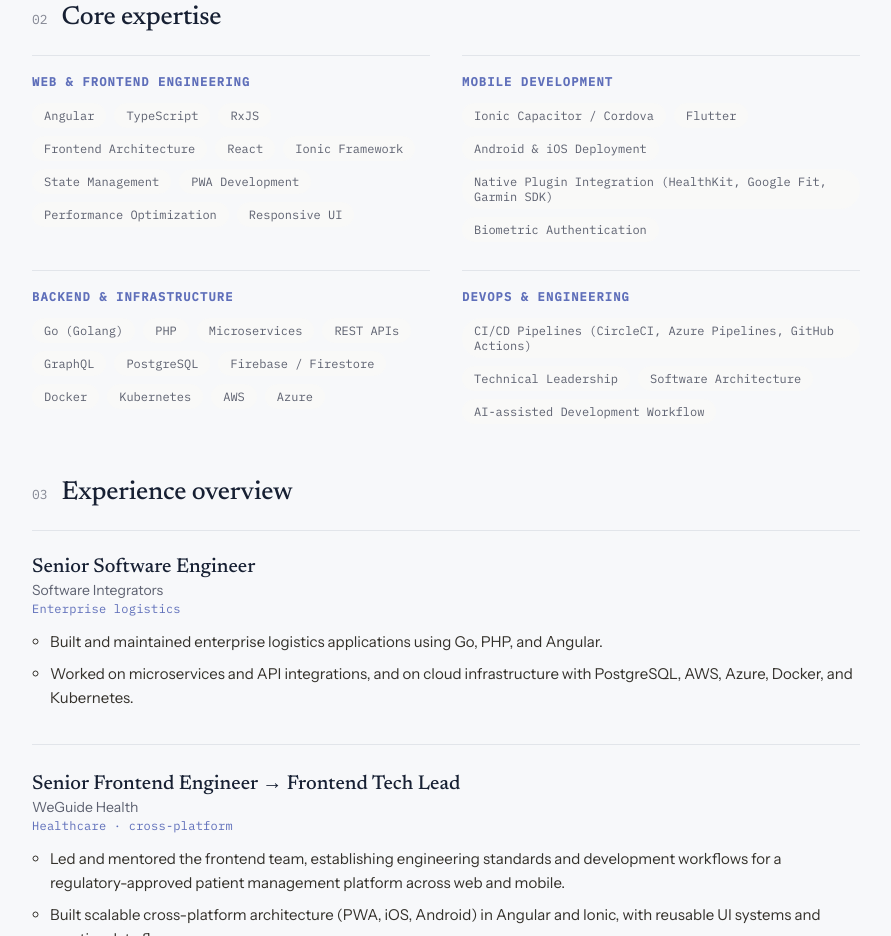
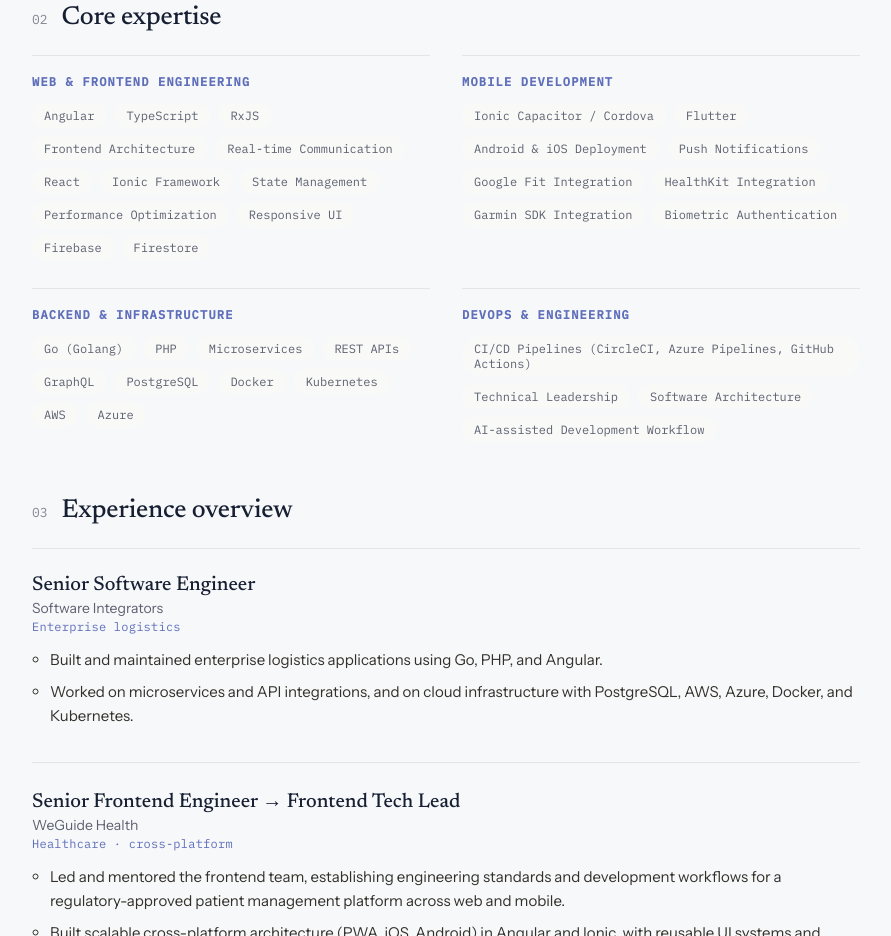
Before and after one commit to rifaniponk/ponkcoding, a React (Vite) app: page /profile in a window 1280 px wide. Shown: the part 1040-1976 px from the top of the page, without its empty margins (194-1085 px from the left). Built offline with nearby package versions, Linux system fonts and the light colour scheme.

Commit message:
update core expertise

```diff
--- a/src/pages/Profile/Profile.data.ts
+++ b/src/pages/Profile/Profile.data.ts
@@ -28,12 +28,14 @@ export const EXPERTISE: ExpertiseGroup[] = [
       'TypeScript',
       'RxJS',
       'Frontend Architecture',
+      'Real-time Communication',
       'React',
       'Ionic Framework',
       'State Management',
-      'PWA Development',
       'Performance Optimization',
       'Responsive UI',
+      'Firebase',
+      'Firestore',
     ],
   },
   {
@@ -42,7 +44,10 @@ export const EXPERTISE: ExpertiseGroup[] = [
       'Ionic Capacitor / Cordova',
       'Flutter',
       'Android & iOS Deployment',
-      'Native Plugin Integration (HealthKit, Google Fit, Garmin SDK)',
+      'Push Notifications',
+      'Google Fit Integration',
+      'HealthKit Integration',
+      'Garmin SDK Integration',
       'Biometric Authentication',
     ],
   },
@@ -55,7 +60,7 @@ export const EXPERTISE: ExpertiseGroup[] = [
       'REST APIs',
       'GraphQL',
       'PostgreSQL',
-      'Firebase / Firestore',
+
       'Docker',
       'Kubernetes',
       'AWS',
```
